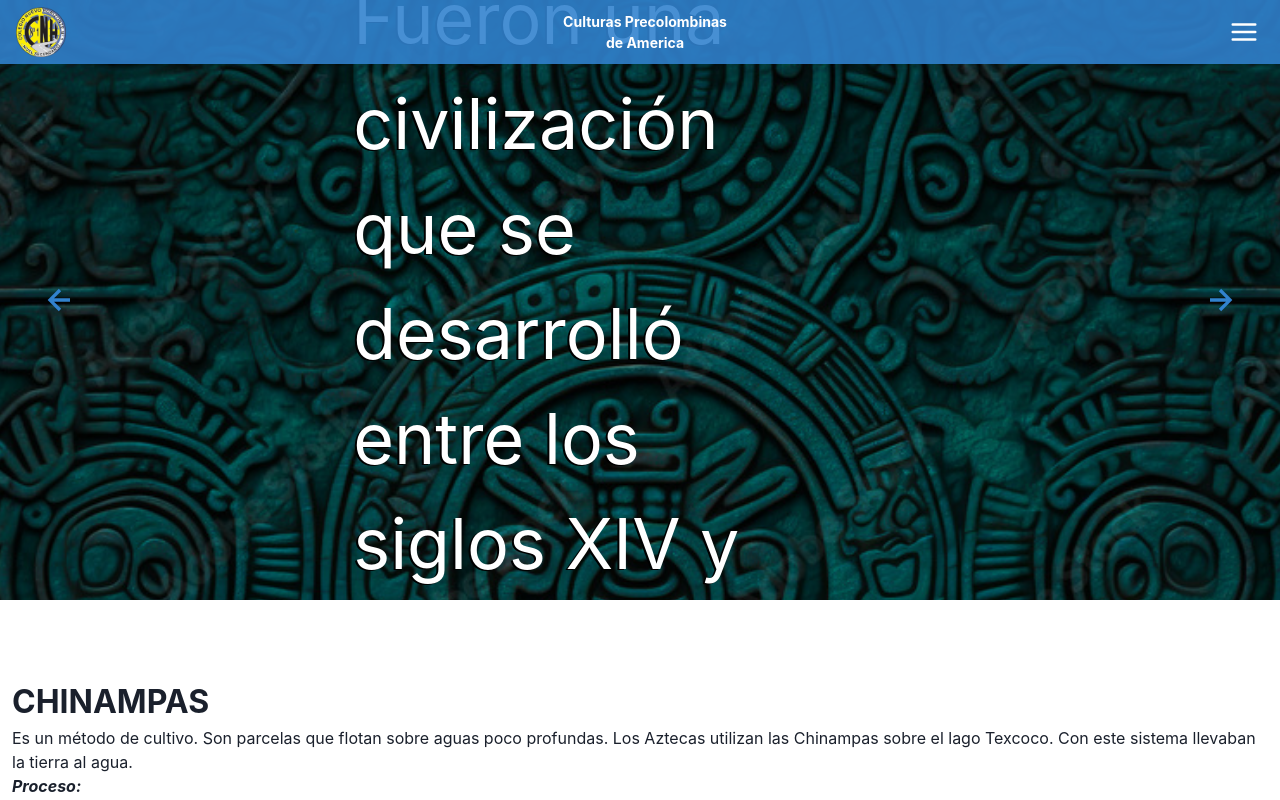
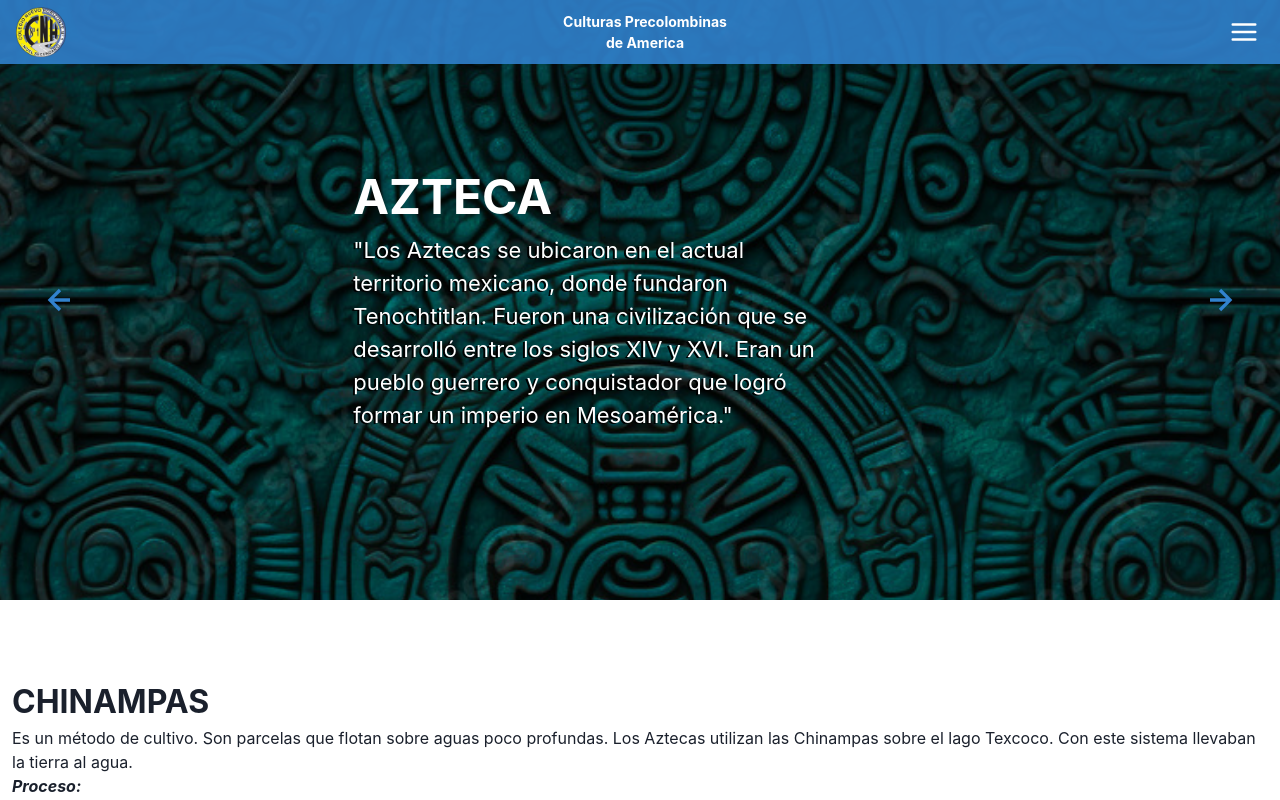
Before and after one commit to MNATorres/historia-app, a React (Vite) app: page / in a window 1280 px wide. Shown: the top 800 px of the page. Built offline with nearby package versions, Linux system fonts and the light colour scheme.

Commit message:
fixes errors

```diff
--- a/src/components/Hero.tsx
+++ b/src/components/Hero.tsx
@@ -121,8 +121,7 @@ export default function Hero() {
                   {card.title}
                 </Heading>
                 <Text
-                  borderRadius={3}
-                  fontSize={{ base: "16px", lg: "70px" }}
+                  fontSize={{ base: "16px", lg: "22px" }}
                   color={'white'}
                   textShadow="-2px 1px 0px rgb(0 0 0)"
 
```
